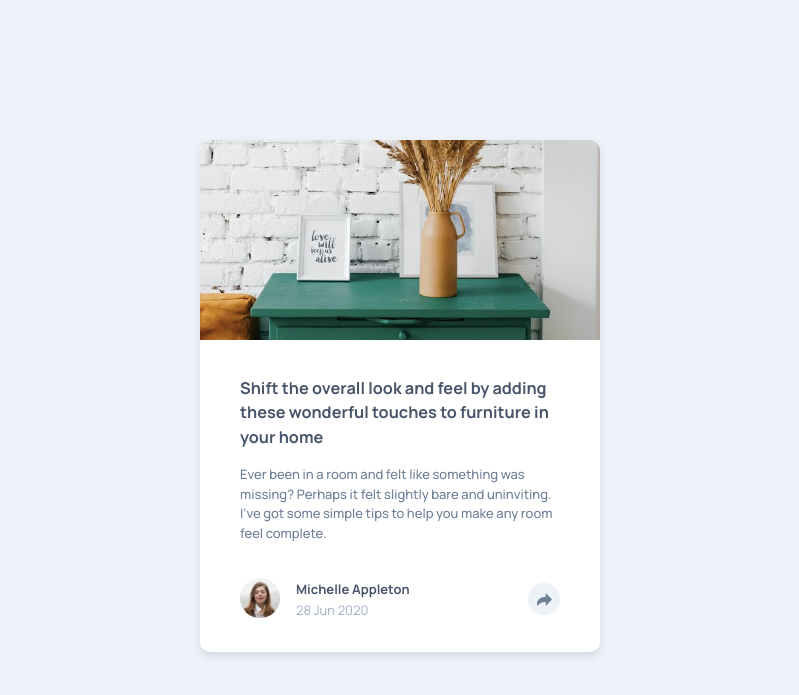
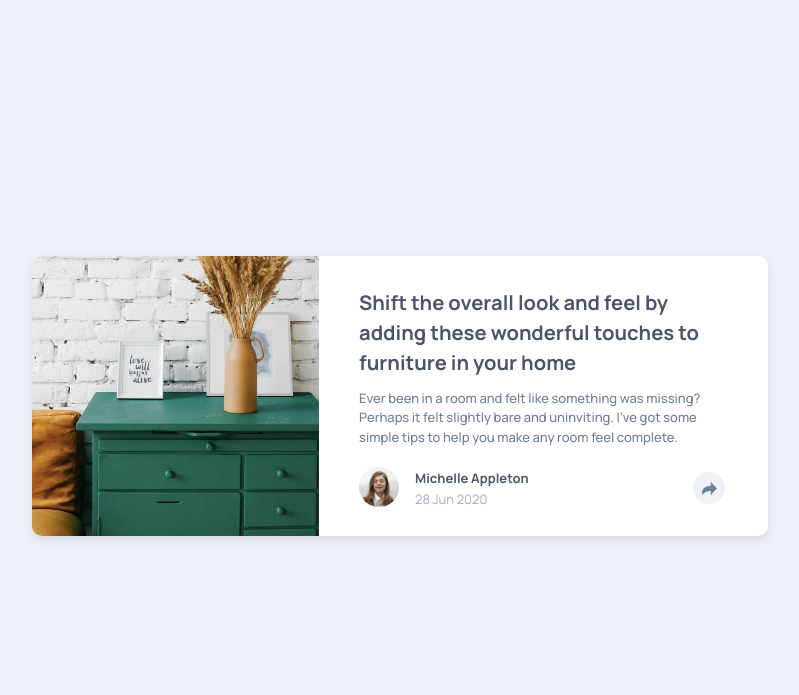
Before and after one commit to Vitali147/article-preview-component-master, a plain HTML site: page index.html in a window 1280 px wide. Shown: the whole page, without its empty margins (240-1039 px from the left). Drawn offline with Linux system fonts and the light colour scheme.

Commit message:
complete desktop design no js yet

```diff
--- a/styles.css
+++ b/styles.css
@@ -95,3 +95,40 @@ h6 {
   top: 9px;
   left: 9px;
 }
+
+@media only screen and (min-width: 900px) {
+
+  .container {
+    width: 46rem;
+    max-width: none;
+    height: 17.5rem;
+  }
+  .image{
+    /* float: left; */
+    width: 39%;
+    height: 100%;
+    margin: 0;
+    float:left;
+  }
+  .drawers {
+    width: auto;
+    height:100%;
+    transform: translateY(0);
+  }
+  .main{
+    width: 61%;
+    float:left;
+    margin: 0;
+    padding: 0;
+  }
+  h3{
+    font-size: 1.55em;
+    margin: 2rem 3rem 0 2.5rem
+  }
+  p{
+    margin: 10px 3rem 0 2.5rem;
+  }
+  .profile{
+    margin: 20px 3rem 0 2.5rem;
+  }
+}
```
